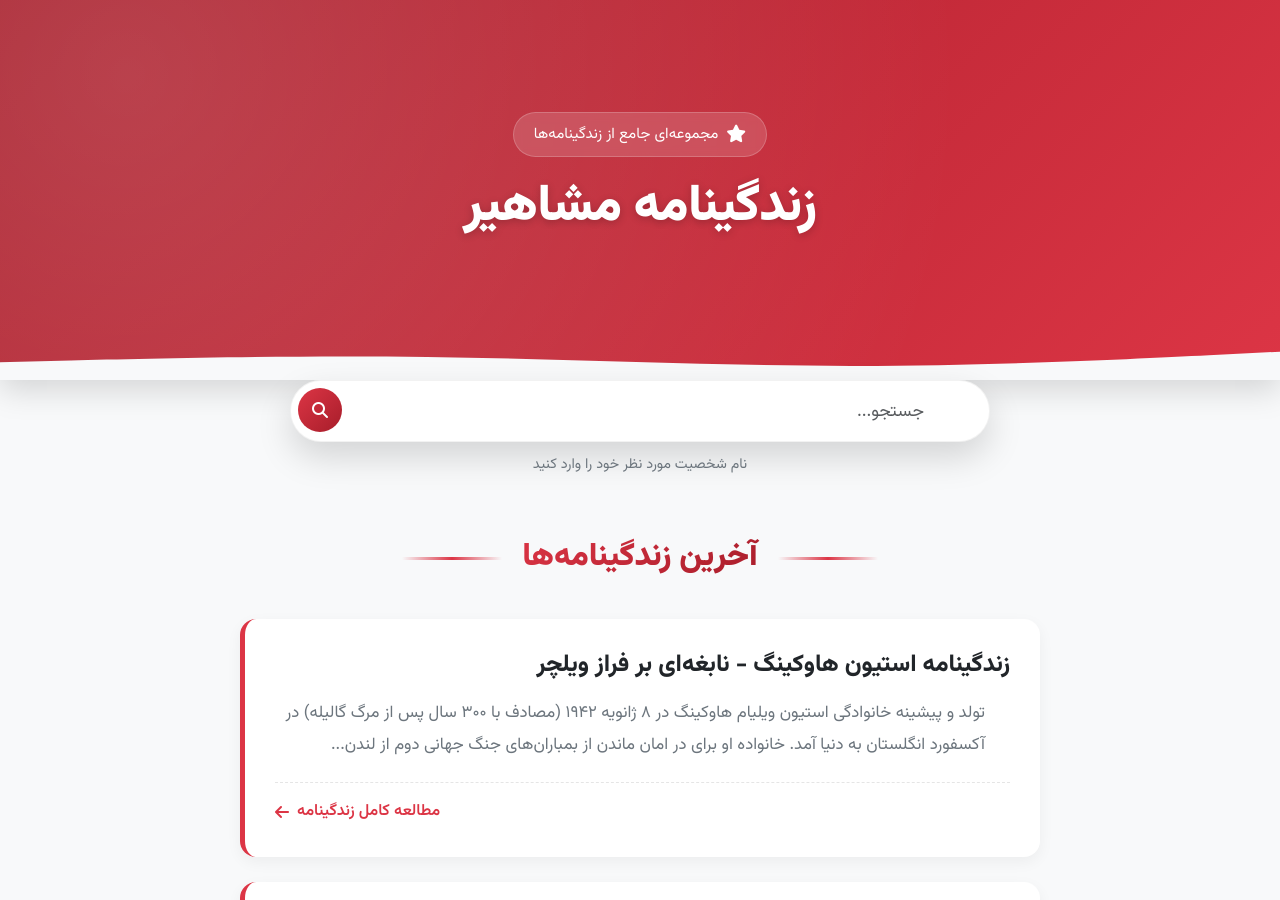
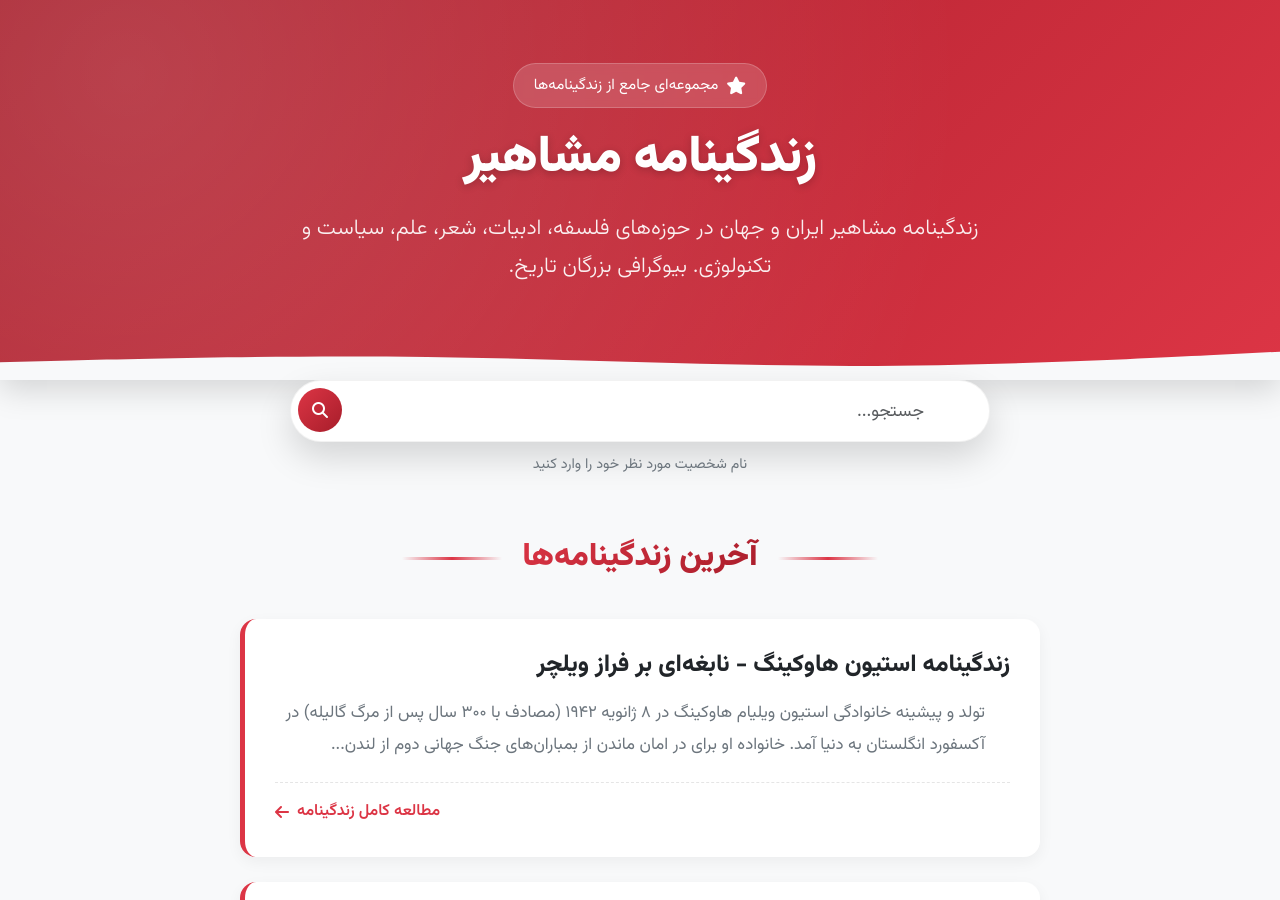
Before and after one commit to darkblog/darkblog.github.io, a Jekyll site: the page built from blog.html, in a window 1280 px wide and 900 px high. Built offline with Jekyll 4.4.1, drawn with Linux system fonts in a browser that asks for light colours.

Commit message:
Update _config.yml

```diff
--- a/_config.yml
+++ b/_config.yml
@@ -1,4 +1,6 @@
 title: زندگینامه مشاهیر
+
+description: زندگینامه مشاهیر ایران و جهان در حوزه‌های فلسفه، ادبیات، شعر، علم، سیاست و تکنولوژی. بیوگرافی بزرگان تاریخ.
 
 url: https://indexes.ir
 
```
